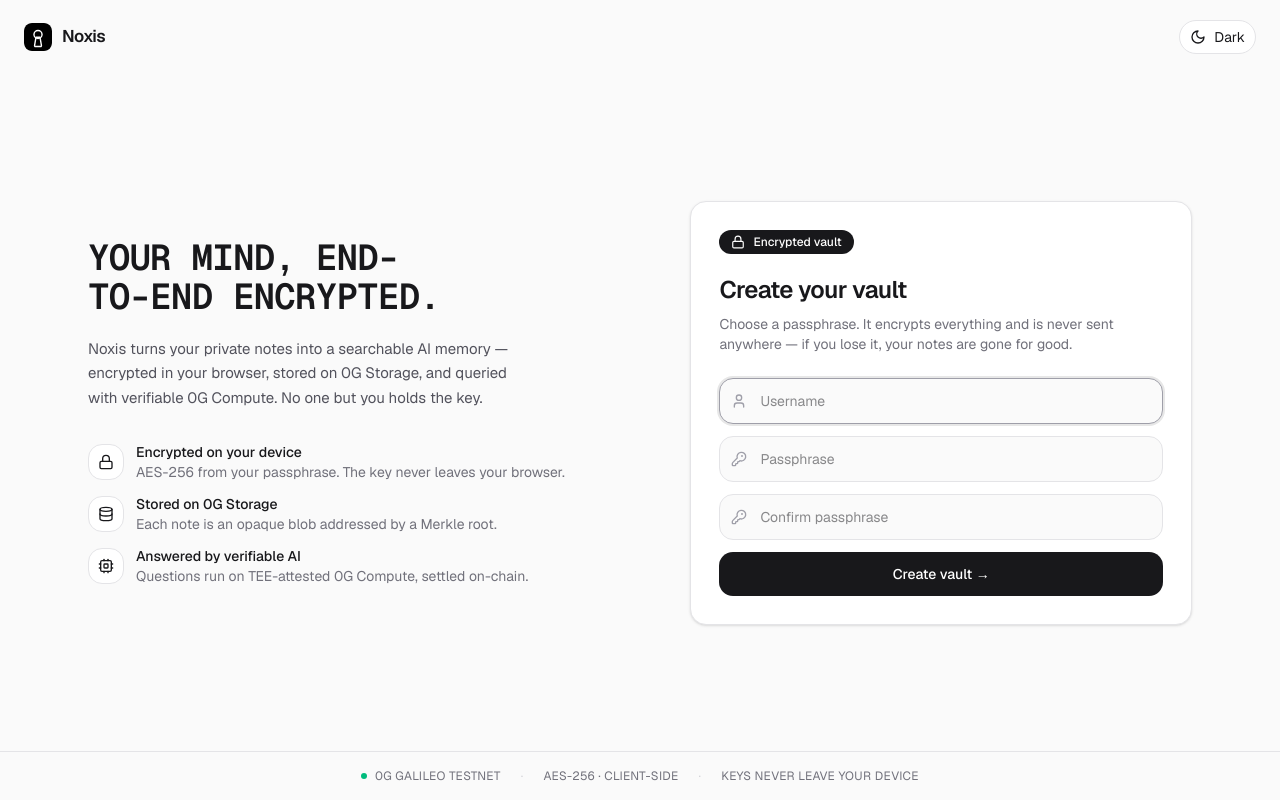
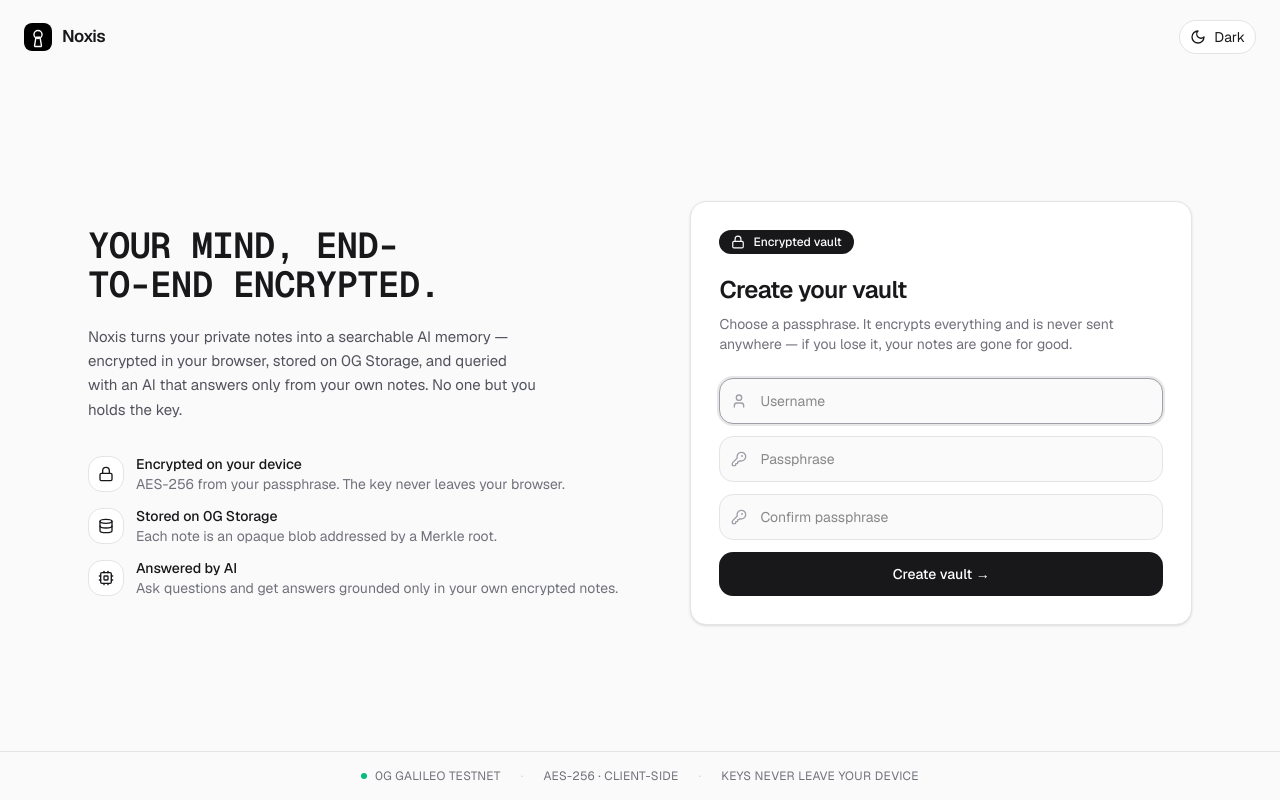
Before and after one commit to addnad/noxis, a Next.js app: page / in a window 1280 px wide. Built offline with nearby package versions, Linux system fonts and the light colour scheme; no server answers.

Commit message:
fix: honest AI framing across UI — remove unsubstantiated 0G Compute/TEE claims

```diff
--- a/components/AskPane.tsx
+++ b/components/AskPane.tsx
@@ -96,7 +96,7 @@ export default function AskPane({
             <h3 className="mt-4 text-xl font-semibold tracking-tight">Ask your encrypted mind</h3>
             <p className="mt-2 text-sm text-zinc-500 dark:text-zinc-400">
               Answers come only from your own notes ({noteCount}). Relevant memories
-              are selected locally, then reasoned over by verifiable 0G Compute.
+              are selected locally, then reasoned over to answer your question.
             </p>
             <div className="mt-5 flex flex-wrap justify-center gap-2">
               {SUGGESTIONS.map((s) => (
@@ -136,7 +136,7 @@ export default function AskPane({
                     <span className="h-1.5 w-1.5 animate-bounce rounded-full bg-zinc-400 [animation-delay:-0.15s]" />
                     <span className="h-1.5 w-1.5 animate-bounce rounded-full bg-zinc-400" />
                   </div>
-                  routing through 0G Compute…
+                  reasoning over your notes…
                 </div>
               ) : (
                 <>
@@ -150,7 +150,7 @@ export default function AskPane({
                             : "bg-zinc-100 text-zinc-500 dark:bg-zinc-800 dark:text-zinc-400",
                         )}
                       >
-                        <ShieldCheck className="h-3 w-3" /> {turn.verified ? "TEE-verified" : "unverified"}
+                        <ShieldCheck className="h-3 w-3" /> {turn.verified ? "verified" : "grounded in your notes"}
                       </span>
                       {turn.model && <span className="font-mono text-[10px] text-zinc-400">{turn.model}</span>}
                     </div>
--- a/components/VaultGate.tsx
+++ b/components/VaultGate.tsx
@@ -13,7 +13,7 @@ import {
 const FEATURES = [
   { icon: Lock, title: "Encrypted on your device", desc: "AES-256 from your passphrase. The key never leaves your browser." },
   { icon: Database, title: "Stored on 0G Storage", desc: "Each note is an opaque blob addressed by a Merkle root." },
-  { icon: Cpu, title: "Answered by verifiable AI", desc: "Questions run on TEE-attested 0G Compute, settled on-chain." },
+  { icon: Cpu, title: "Answered by AI", desc: "Ask questions and get answers grounded only in your own encrypted notes." },
 ]
 
 export default function VaultGate({
@@ -133,7 +133,7 @@ export default function VaultGate({
           <p className="mt-5 max-w-md text-[15px] leading-relaxed text-zinc-600 dark:text-zinc-400">
             Noxis turns your private notes into a searchable AI memory —
             encrypted in your browser, stored on 0G Storage, and queried with
-            verifiable 0G Compute. No one but you holds the key.
+            an AI that answers only from your own notes. No one but you holds the key.
           </p>
 
           <div className="mt-8 space-y-3">
```
Also changed, not shown: public/og.png (added).
